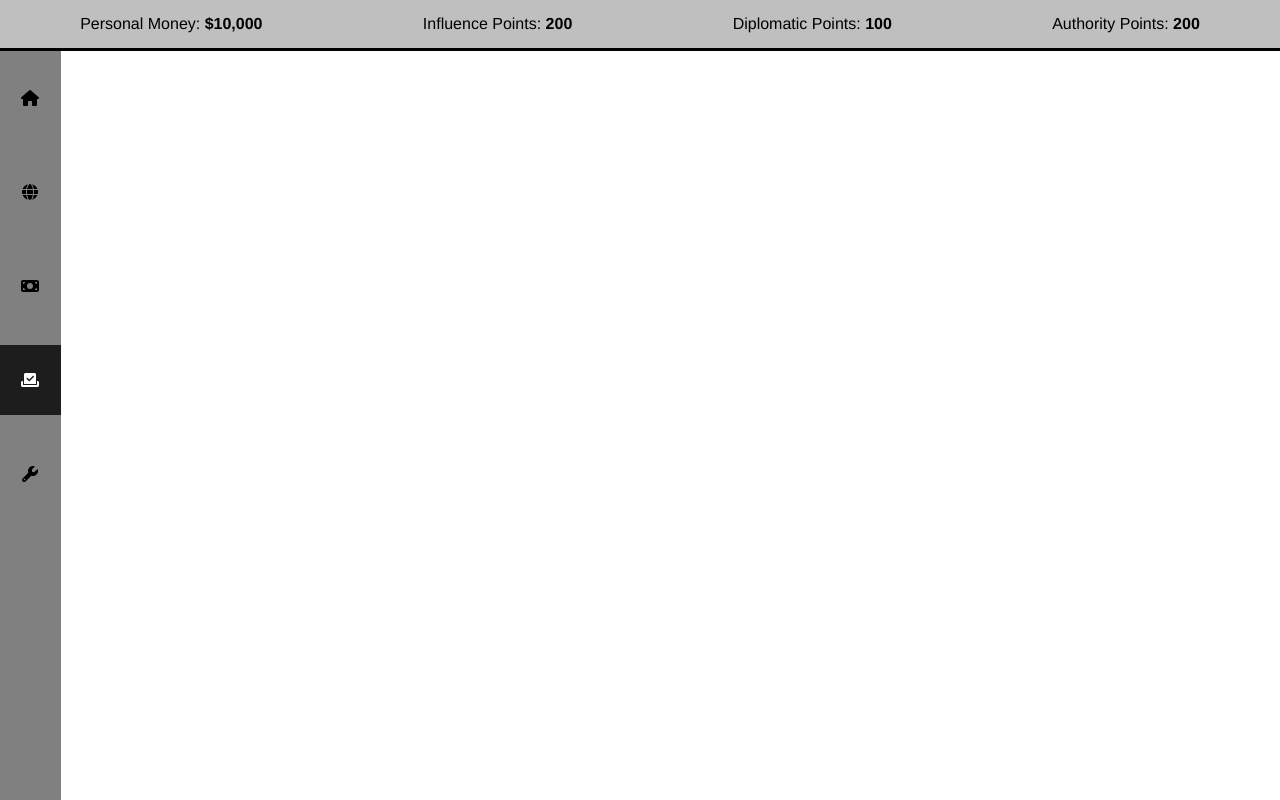
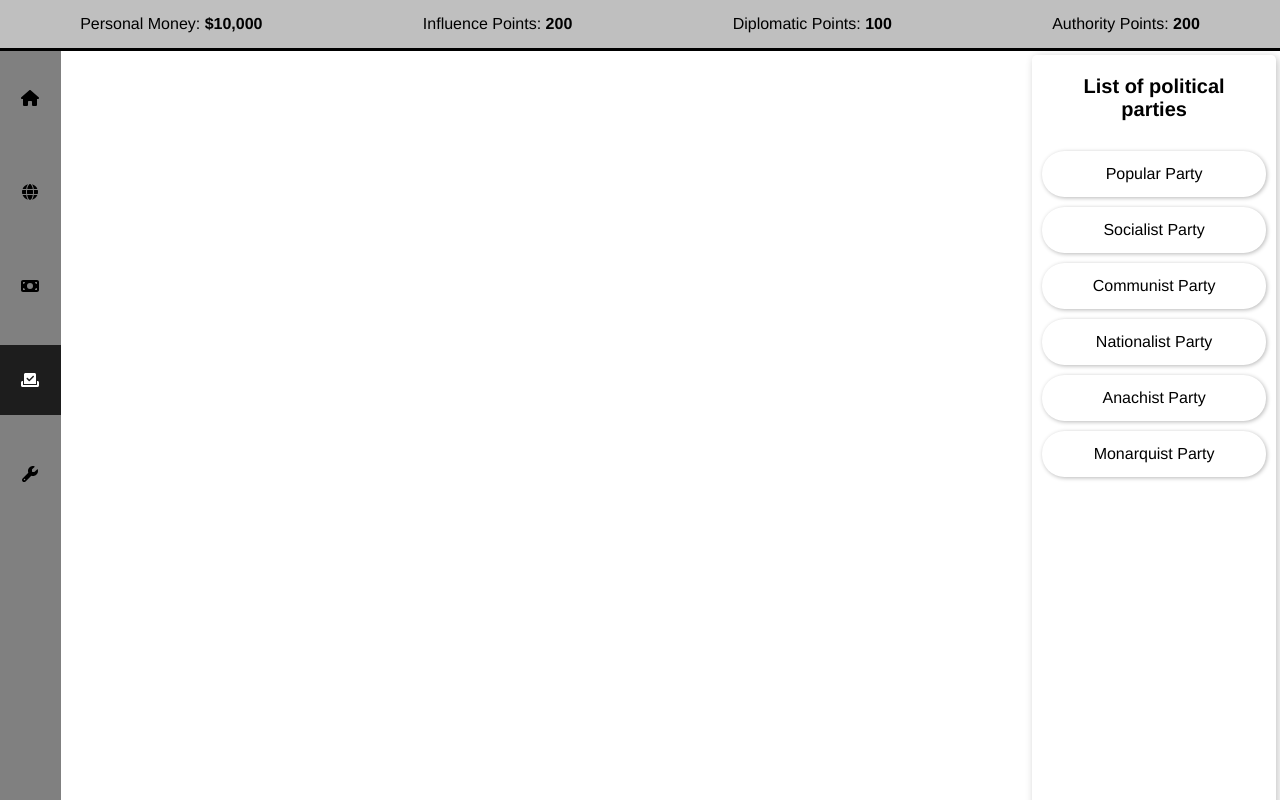
Before and after one commit to papiricoh/country_manager_game, a Vue app: page / in a window 1280 px wide. Both pictures are taken after a click on the element 30 px from the left and 380 px from the top of the page. Shown: the top 800 px of the page. Built offline with nearby package versions, Linux system fonts and the light colour scheme; what vue3-apexcharts would draw is missing.

Commit message:
Added first steps in politics view

```diff
--- a/src/App.vue
+++ b/src/App.vue
@@ -1,6 +1,7 @@
 <script setup>
 import HomePage from './components/HomePage.vue'
 import ResourcesData from './components/ResourcesData.vue'
+import PoliticsPage from './components/PoliticsPage.vue'
 </script>
 
 <script>
@@ -56,6 +57,9 @@ export default {
         <div v-if="page == 'home'">
           <HomePage></HomePage>
         </div>
+        <div class="all_heigh" v-if="page == 'politics'">
+          <PoliticsPage></PoliticsPage>
+        </div>
       </div>
     </div>
   </div>
--- a/src/components/HomePage.vue
+++ b/src/components/HomePage.vue
@@ -13,8 +13,8 @@ export default {
       date_month: 1,
       date_year: 1900,
 
-      historic_gdp: [1200000, 1000000, 1000000, 1800000],
-      historic_pops: [80000, 200000, 10000, 1800000]
+      historic_gdp: [120000000, 100000000, 100000000, 180000000],
+      historic_pops: [800000, 2000000, 100000, 12800000]
     }
   },
   methods: {
--- /dev/null
+++ b/src/components/PoliticsPage.vue
@@ -0,0 +1,40 @@
+<script setup>
+import CountryData from './CountryData.vue'
+import DataTable from './DataTable.vue'
+import AreaGraph from './charts/AreaGraph.vue'
+</script>
+
+<script>
+export default {
+  data() {
+    return {
+      selectedParty: "",
+      parties: [
+        {name: "Popular Party", ideology: "Conservative", },
+        {name: "Socialist Party", ideology: "Socialist", },
+        {name: "Communist Party", ideology: "Communist", },
+        {name: "Nationalist Party", ideology: "Nationalist", },
+        {name: "Anachist Party", ideology: "Anachist", },
+        {name: "Monarquist Party", ideology: "Monarquist", },
+      ]
+    }
+  },
+  methods: {
+  }
+}
+</script>
+
+<template>
+  <div class="flex-row space-b">
+    <div></div>
+    <div class="box side_box">
+      <div class="subtitle">List of political parties</div>
+      <ul class="party_list" >
+        <li v-for="party in parties">
+          <div class="party_button selected" v-if="selectedParty == party.name">{{ party.name }}</div>
+          <div class="party_button" v-else @click="selectedParty = party.name">{{ party.name }}</div>
+        </li>
+      </ul>
+    </div>
+  </div>
+</template>
--- a/src/css/main.css
+++ b/src/css/main.css
@@ -57,9 +57,23 @@ body {
     background-color: rgb(29, 29, 29);
     color: white;
 }
+.all_heigh {
+    height: 100%;
+}
+.flex-row {
+    width: 100%;
+    height: 100%;
+    display: flex;
+    flex-direction: row;
+    text-align: center;
+}
+.space-b {
+    justify-content: space-between;
+}
 
 .home_body {
     width: 100%;
+    height: 100%;
     display: flex;
     flex-direction: column;
     text-align: center;
@@ -177,3 +191,43 @@ body {
     align-items: flex-start;
     justify-content: space-around;
 }
+
+.side_box {
+    width: 20%;
+}
+
+.subtitle {
+    margin: 20px;
+    font-size: 1.25rem;
+    font-weight: bolder;
+}
+
+.party_list {
+    display: flex;
+    flex-direction: column;
+    list-style: none;
+    padding: 10px;
+    gap: 10px;
+}
+.party_list>li {
+    text-align: center;
+    display: block;
+}
+
+.party_button {
+    box-shadow: 1px 1px 4px rgba(0, 0, 0, 0.281);
+    padding: 14px;
+    border-radius: 1.4rem;
+    transition: 0.4s;
+}
+.party_button:hover {
+    background-color: rgba(128, 128, 128, 0.171);
+    transition: 0.4s;
+}
+.selected {
+    background-color: rgb(8, 17, 99);
+    color: white;
+}
+.selected:hover {
+    background-color: rgba(5, 15, 107, 0.493);
+}
```
